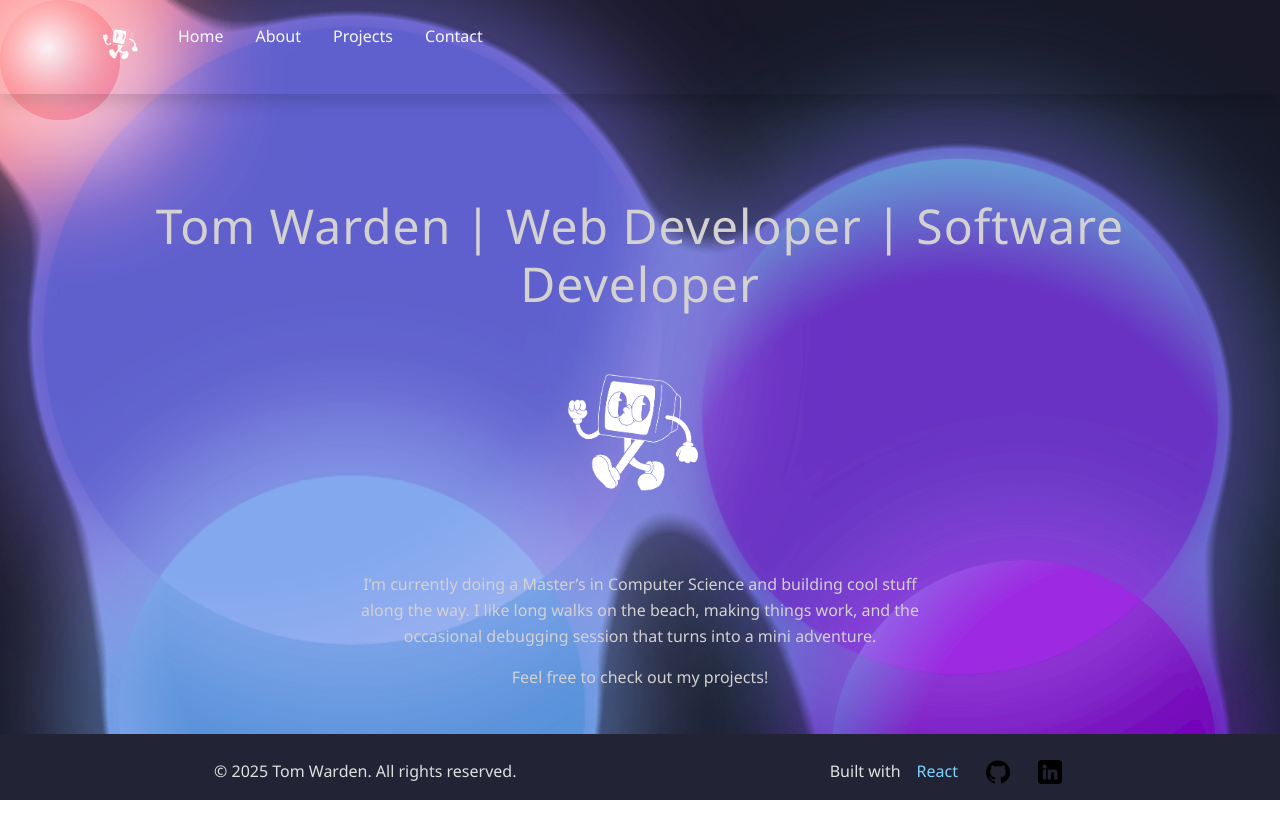
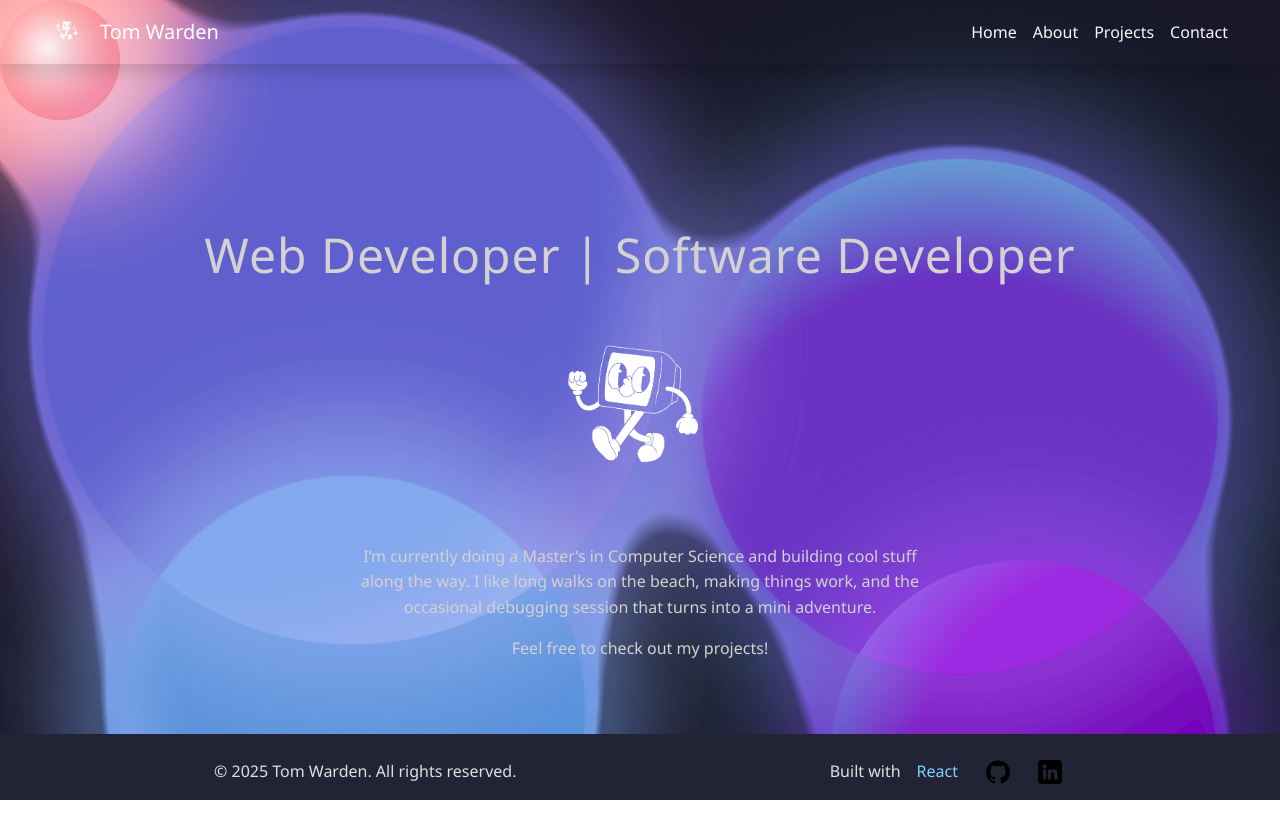
Before and after one commit to tomlukewarden/developer-portfolio, a React (Vite) app: page / in a window 1280 px wide. Shown: the top 838 px of the page. Built offline with nearby package versions, Linux system fonts and the light colour scheme.

Commit message:
refactor: update header navigation and improve layout; adjust home content heading

```diff
--- a/index.html
+++ b/index.html
@@ -9,5 +9,6 @@
   <body>
     <div id="root"></div>
     <script type="module" src="/src/main.jsx"></script>
+    <script src="https://cdn.jsdelivr.net/npm/bootstrap@5.3.3/dist/js/bootstrap.bundle.min.js"></script>
   </body>
 </html>
--- a/src/pages/components/header.jsx
+++ b/src/pages/components/header.jsx
@@ -3,21 +3,41 @@ import "../styles/components/header.css";
 
 function Header() {
   return (
-    <header className="header-gradient shadow">
-      <div className="container">
-        <div className="row align-items-center py-3">
-          <div className="col text-end">
-            <nav className="nav">
-              <img src='/assets/logo.PNG' width={80} className="navbar-brand"/>
+    <nav className="navbar navbar-expand-lg navbar-dark header-gradient shadow">
+      <div className="container-fluid">
+        <Link className="navbar-brand d-flex align-items-center" to="/">
+          <img src="/assets/logo.PNG" width={48} alt="Logo" className="me-2" />
+          Tom Warden
+        </Link>
+        <button
+          className="navbar-toggler"
+          type="button"
+          data-bs-toggle="collapse"
+          data-bs-target="#mainNavbar"
+          aria-controls="mainNavbar"
+          aria-expanded="false"
+          aria-label="Toggle navigation"
+        >
+          <span className="navbar-toggler-icon"></span>
+        </button>
+        <div className="collapse navbar-collapse" id="mainNavbar">
+          <ul className="navbar-nav ms-auto mb-2 mb-lg-0">
+            <li className="nav-item">
               <Link to="/" className="nav-link text-light">Home</Link>
+            </li>
+            <li className="nav-item">
               <Link to="/about" className="nav-link text-light">About</Link>
+            </li>
+            <li className="nav-item">
               <Link to="/projects" className="nav-link text-light">Projects</Link>
+            </li>
+            <li className="nav-item">
               <Link to="/contact" className="nav-link text-light">Contact</Link>
-            </nav>
-          </div>
+            </li>
+          </ul>
         </div>
       </div>
-    </header>
+    </nav>
   );
 }
 
--- a/src/pages/components/homeContent.jsx
+++ b/src/pages/components/homeContent.jsx
@@ -2,7 +2,7 @@
 function HomeContent() {
   return (
     <div className="home-content">
-       <h1>Tom Warden | Web Developer | Software Developer</h1>
+       <h1> Web Developer | Software Developer </h1>
       <img src="/assets/logo.PNG" className="logo" alt="walking computer" />
       <p className="tagline">
         I’m currently doing a Master’s in Computer Science and building cool stuff along the way.
```
